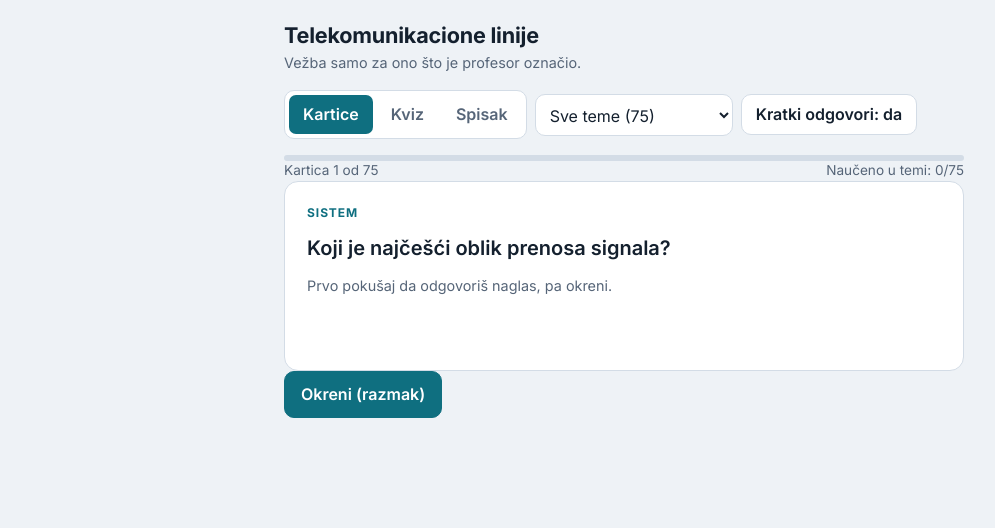
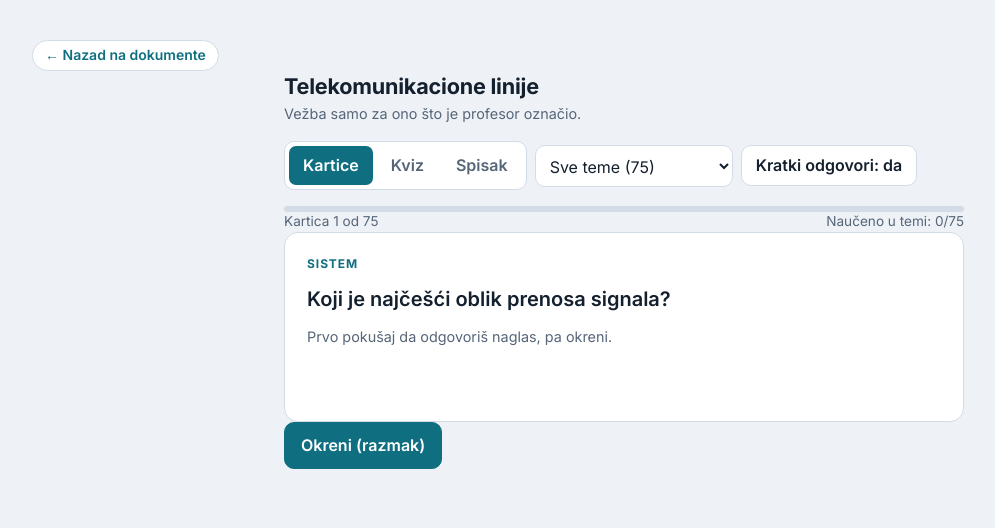
Before and after one commit to ddcuber2010/Skolske-materijale, a plain HTML site: page Praksa_A/TK linije vežba.html in a window 1280 px wide. Shown: the whole page, without its empty margins (16-1011 px from the left). Drawn offline with Linux system fonts and the light colour scheme.

Commit message:
Add files via upload

```diff
--- a/Praksa_A/TK linije vežba.html
+++ b/Praksa_A/TK linije vežba.html
@@ -1,6 +1,9 @@
-<!doctype html><html><head><meta charset=utf8><meta name=viewport content="width=device-width,initial-scale=1,viewport-fit=cover"><style>:root{color-scheme:light;box-sizing:border-box;padding-top:env(safe-area-inset-top,0px);padding-bottom:env(safe-area-inset-bottom,0px)}html{scroll-padding-top:env(safe-area-inset-top,0px)}body{margin:0;padding:0;font:14px -apple-system,BlinkMacSystemFont,sans-serif;background:#fff;color:#000}img{max-width:100%}[hidden]:not([hidden=until-found i]){display:none!important}</style></head><body>
+<!DOCTYPE html>
+<html lang="sr">
+<head>
 <title>TK linije vežba</title>
-<meta name="claude:viewport-fit-sides" content="cover">
+<meta charset="UTF-8">
+<meta name="viewport" content="width=device-width, initial-scale=1.0, viewport-fit=cover">
 <link rel="stylesheet" href="https://fonts.googleapis.com/css2?family=Inter:wght@400;500;600;700&family=JetBrains+Mono:wght@500&display=swap">
 <style>
 /* layout: jedna uska kolona, gore izbor režima i teme, ispod kartica/pitanje; plava kao "linija" za napredak */
@@ -49,7 +52,15 @@ summary{cursor:pointer;font-weight:600;padding:10px 0}
 .row .la{color:var(--muted);font-size:.92rem}
 .tag{display:inline-block;font-size:.72rem;border-radius:6px;padding:1px 7px;background:var(--okbg);color:var(--ok);margin-left:6px;font-weight:600}
 @media (prefers-reduced-motion:reduce){.prog i{transition:none}}
+
+.hub-back{display:inline-block;margin:12px 0 0 24px;padding:6px 12px;border:1px solid var(--line);border-radius:999px;background:var(--panel);color:var(--accent);font:600 14px/1.2 Inter,system-ui,sans-serif;text-decoration:none}
+.hub-back:hover{border-color:var(--accent)}
 </style>
+</head>
+<body>
+<a class="hub-back" id="hubBack" href="../">← Nazad na dokumente</a>
+<script>(function(){var p=location.pathname.split("/").filter(Boolean);var f=p.length>1?p[p.length-2]:"";if(f)document.getElementById("hubBack").href="../#"+encodeURIComponent(decodeURIComponent(f));})();</script>
+
 
 <div class="wrap">
   <div>
@@ -293,4 +304,5 @@ document.addEventListener("keydown",function(e){
 go();
 </script>
 
-</body></html>
+</body>
+</html>
```
